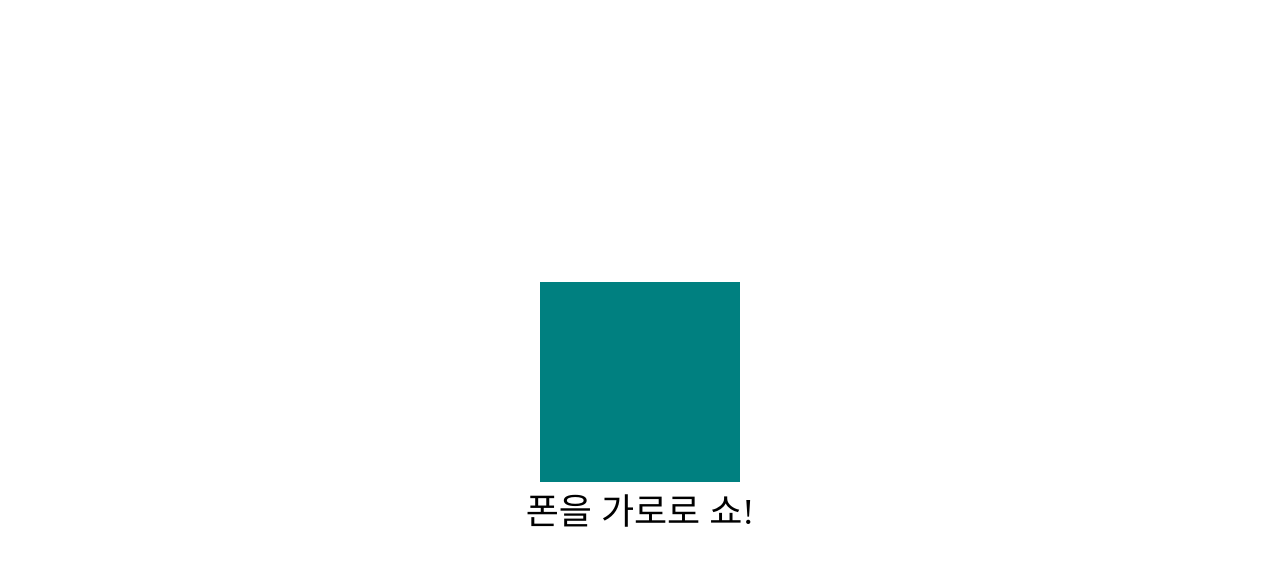
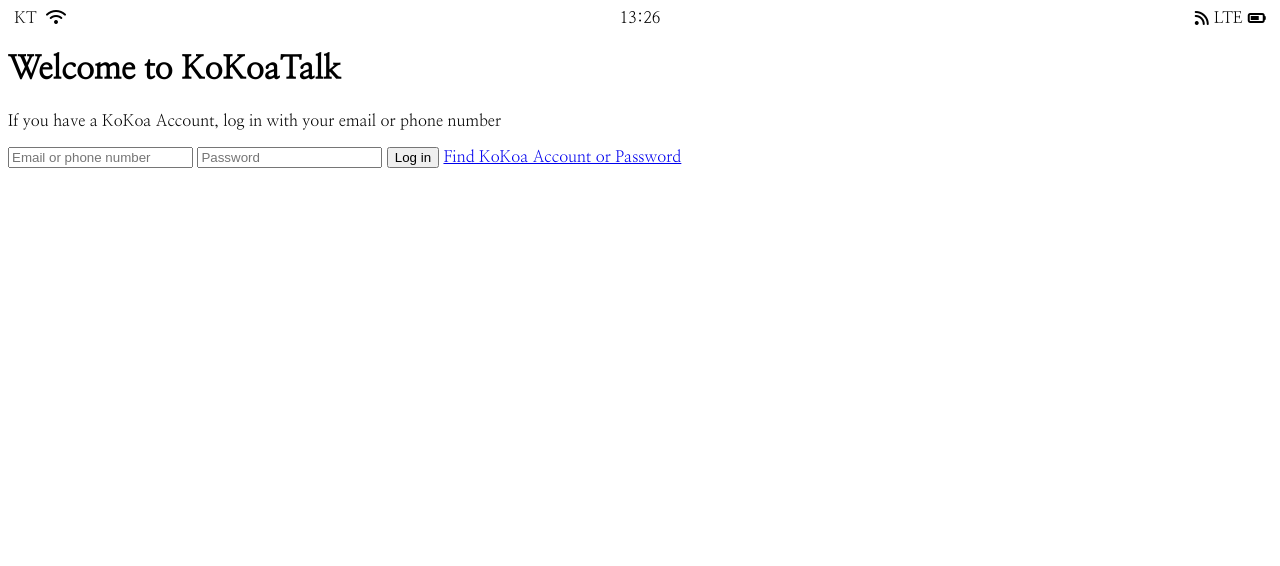
Before and after one commit to Shim-SungBo/kokoa-clone-2021, a plain HTML site: page index.html in a window 1280 px wide. Drawn offline with Linux system fonts and the light colour scheme.

Commit message:
CSS 25번 28번 리팩토링 방법찾기

```diff
--- a/index.html
+++ b/index.html
@@ -1,39 +1,41 @@
 <!DOCTYPE html>
 <html lang="kr">
- <head>
-	<title>kokoa</title>
-	 <link href="styles.css" rel="stylesheet" />
-	 <style>
-		 body{
-			 display: flex;
-			 height: 100vh;
-			 align-items: center;
-			 justify-content: center;
-			 flex-direction: column;
-		 }
-		 div{
-			background-color: teal;
-			width: 200px;
-			height: 200px;
-		 }
-		 span{
-			 font-size: 36px;
-		 }
-		 @media screen and (min-width: 500px) and (max-width:1200px) {
-			 div{
-				 background-color: tomato;
-				 border-radius:100px
-			 }
-			 @media screen and (orientation: landscape) {
-				 span{
-					 display: none;
-				 }
-			 }
-	 </style>
- </head>
- <body>
-	<div>
-	</div>
-	<span>폰을 가로로 쇼!</span>
- </body>
+	<head>
+	  <link rel="stylesheet" href="styles.css" />
+	  <meta charset="UTF-8" />
+      <meta name="viewport" content="width=device-width, imitial-scale=1.0" />
+	  <title>KoKoatalk</title>
+	</head>
+	<body>
+		<div class="status-bar">
+			<div class="status-bar__column">
+				<span>KT</span>
+				<i class="fas fa-wifi"></i>
+			</div>
+			<div class="status-bar__column">
+				<span>13:26</span>
+			</div>
+			<div class="status-bar__column">
+				<i class="fas fa-rss"></i>
+				<span>LTE</span>
+				<i class="fas fa-battery-three-quarters"></i>
+			</div>
+		</div>
+
+		<header class="welcome-header">
+			<h1 class="welcome=header__title">Welcome to KoKoaTalk</h1>
+			<p class="welcome=header__text">If you have a KoKoa Account, log in with your email or phone number</p>
+		</header>
+
+		<form id="login-form">
+			<input type="text" placeholder="Email or phone number">
+			<input type="password" placeholder="Password">
+			<input type="submit" value="Log in">
+			<a href="#">Find KoKoa Account or Password</a>
+		</form>
+		<script
+			src="https://kit.fontawesome.com/6478f529f2.js"
+			crossorigin="anonymous"
+		></script>
+	</body>
 </html>
--- a/styles.css
+++ b/styles.css
@@ -1,3 +1,30 @@
+@import url('https://fonts.googleapis.com/css2?family=Nanum+Myeongjo&display=swap');
 body {
+	font-family: 'Nanum Myeongjo', serif;
+}
 
+.status-bar{
+	display: flex;
+	justify-content: center;
 }
+.status-bar__column{
+	width: 33%;
+}
+.status-bar__column:first-child span{
+	margin-right: 5px;
+}
+.status-bar__column:nth-child(2) {
+	display: flex;
+	justify-content: center;
+}
+.status-bar__column:last-child {
+	display: flex;
+	justify-content: end;
+	align-items: center;
+}
+.status-bar__column .fa-rss {
+	margin-right: 5px;
+}
+.status-bar__column .fa-battery-three-quarters {
+	margin-left: 5px;
+}
```
